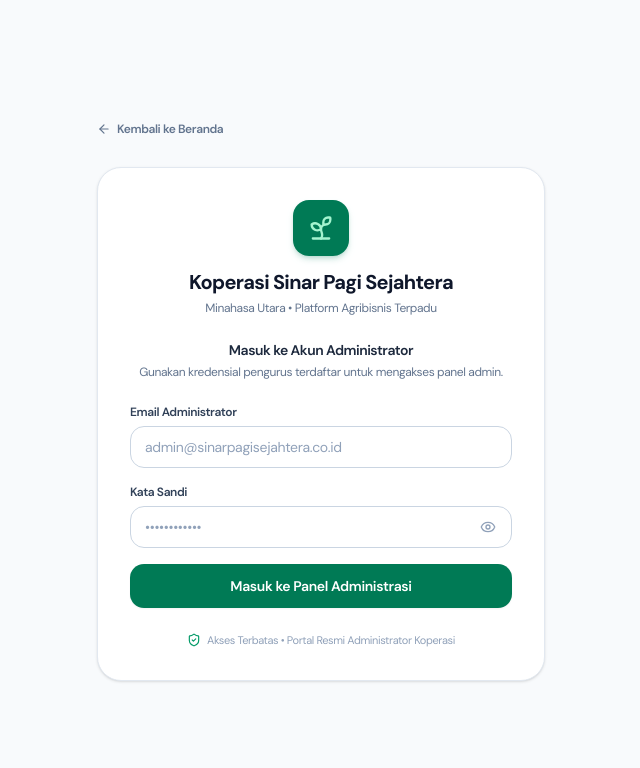
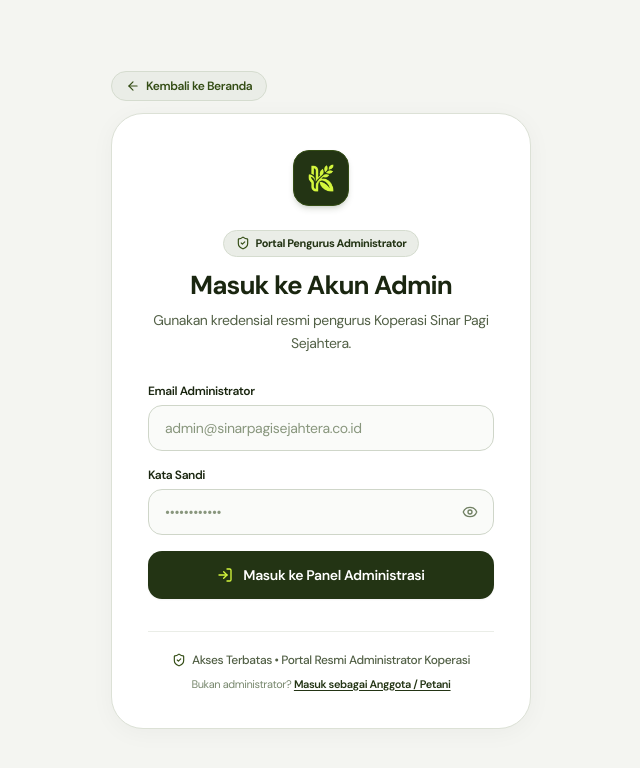
Before and after one commit to nelsaroinsong/Koprasi-Tani, a Next.js app in the folder frontend/: page /admin-koperasi-sinar-pagi-sejahtera in a window 1280 px wide. Shown: the top 768 px of the page, without its empty margins (319-959 px from the left). Built offline with nearby package versions, Linux system fonts and the light colour scheme; no server answers.

Commit message:
feat: add admin portal login page and typescript build info

```diff
--- a/frontend/app/admin-koperasi-sinar-pagi-sejahtera/page.tsx
+++ b/frontend/app/admin-koperasi-sinar-pagi-sejahtera/page.tsx
@@ -9,9 +9,10 @@ import {
   Eye,
   EyeOff,
   ShieldCheck,
-  Sprout,
   AlertCircle,
   Loader2,
+  CheckCircle2,
+  LogIn,
 } from 'lucide-react';
 
 function AdminLoginContent() {
@@ -79,55 +80,64 @@ function AdminLoginContent() {
   };
 
   return (
-    <div className="min-h-screen bg-slate-50 flex flex-col justify-center items-center px-4 py-12">
-      {/* Return to Home link */}
-      <div className="max-w-md w-full mb-6">
+    <div className="min-h-screen bg-[#f4f5f1] flex flex-col justify-center items-center px-4 py-10 sm:py-12 font-sans selection:bg-[#D4F63D] selection:text-slate-950">
+      <div className="max-w-[420px] w-full">
+        {/* Back to Beranda Link (Matching Login User) */}
+        <div className="mb-3">
           <Link
             href="/"
-          className="inline-flex items-center gap-1.5 text-xs font-semibold text-slate-500 hover:text-slate-900 transition"
+            className="inline-flex items-center gap-1.5 text-xs font-semibold text-[#344d15] hover:text-[#233414] px-3.5 py-1.5 rounded-full bg-[#EAEDE7] hover:bg-[#dfe4da] border border-[#d5dccf] transition-colors"
           >
             <ArrowLeft className="w-3.5 h-3.5" />
             <span>Kembali ke Beranda</span>
           </Link>
         </div>
 
-      {/* Main Login Card */}
-      <div className="max-w-md w-full bg-white border border-slate-200 rounded-3xl p-8 shadow-sm">
-        {/* Cooperative Brand Logo */}
-        <div className="flex flex-col items-center text-center mb-6">
-          <div className="w-14 h-14 rounded-2xl bg-emerald-700 flex items-center justify-center text-white mb-3 shadow-md shadow-emerald-700/20">
-            <Sprout className="w-7 h-7 text-emerald-200" />
+        {/* Main Login Card (Matching Login User with 32px Radius & Taste Borders) */}
+        <div className="w-full bg-white border border-[#dce1d6] rounded-[32px] p-7 sm:p-9 shadow-[0_4px_24px_rgba(26,38,16,0.04)]">
+          {/* Top Centered Logo Badge with Dark Forest Green & Lime Emblem matching Login User */}
+          <div className="w-14 h-14 rounded-2xl bg-[#233414] border border-[#344d15] flex items-center justify-center mx-auto mb-6 shadow-md shadow-[#233414]/15">
+            {/* eslint-disable-next-line @next/next/no-img-element */}
+            <img
+              src="/landing/koperasi-logo-lime.png"
+              alt="Logo Koperasi Sinar Pagi Sejahtera"
+              className="w-7 h-7 object-contain"
+            />
           </div>
-          <h1 className="text-xl font-bold text-slate-900">
-            Koperasi Sinar Pagi Sejahtera
+
+          {/* Headline & Subtitle */}
+          <div className="text-center mb-7">
+            <div className="inline-flex items-center gap-1.5 px-3 py-1 rounded-full bg-[#EAEDE7] border border-[#d5dccf] text-[11px] font-bold text-[#233414] mb-3">
+              <ShieldCheck className="w-3.5 h-3.5 text-[#344d15]" />
+              <span>Portal Pengurus Administrator</span>
+            </div>
+            <h1 className="text-2xl sm:text-[26px] font-bold text-[#1a2610] tracking-tight leading-tight">
+              Masuk ke Akun Admin
             </h1>
-          <p className="text-xs text-slate-500 mt-1">
-            Minahasa Utara • Platform Agribisnis Terpadu
+            <p className="text-[13px] sm:text-sm text-[#526046] mt-2 font-normal leading-relaxed">
+              Gunakan kredensial resmi pengurus Koperasi Sinar Pagi Sejahtera.
             </p>
           </div>
 
-        {/* Login Instruction */}
-        <div className="text-center mb-6">
-          <h2 className="text-sm font-semibold text-slate-800">
-            Masuk ke Akun Administrator
-          </h2>
-          <p className="text-xs text-slate-500 mt-1">
-            Gunakan kredensial pengurus terdaftar untuk mengakses panel admin.
+          {/* Error Alert Box (Matching Login User) */}
+          {errorMessage && (
+            <div className="mb-5 p-3.5 rounded-xl bg-[#ffedea] border border-red-200 text-[#831c1e] flex items-start gap-2.5 text-xs animate-in fade-in slide-in-from-top-1 duration-200">
+              <AlertCircle className="w-4 h-4 text-[#c4242a] shrink-0 mt-0.5" />
+              <div>
+                <div className="font-semibold text-[#831c1e] text-[13px]">
+                  Autentikasi Gagal
+                </div>
+                <p className="mt-0.5 text-[#831c1e] leading-relaxed text-xs">
+                  {errorMessage}
                 </p>
               </div>
-
-        {/* Error Alert Box */}
-        {errorMessage && (
-          <div className="mb-5 p-3.5 rounded-2xl bg-red-50 border border-red-200 text-red-700 flex items-start gap-2.5 text-xs animate-in fade-in duration-200">
-            <AlertCircle className="w-4 h-4 text-red-500 shrink-0 mt-0.5" />
-            <span className="leading-snug">{errorMessage}</span>
             </div>
           )}
 
           {/* Login Form */}
           <form onSubmit={handleSubmit} className="space-y-4">
             <div>
-            <label className="block text-xs font-semibold text-slate-700 mb-1.5">
+              <label className="block text-xs font-semibold text-[#1a2610] mb-1.5">
                 Email Administrator
               </label>
               <input
@@ -138,12 +148,12 @@ function AdminLoginContent() {
                 onChange={(e) => setEmail(e.target.value)}
                 placeholder="admin@sinarpagisejahtera.co.id"
                 disabled={isSubmitting || isSuccess}
-              className="w-full px-3.5 py-2.5 rounded-xl border border-slate-300 bg-white text-slate-900 text-sm placeholder-slate-400 focus:outline-none focus:ring-2 focus:ring-emerald-600/20 focus:border-emerald-600 transition disabled:opacity-60"
+                className="w-full px-4 py-2.5 sm:py-3 rounded-xl border border-[#cfd6c9] bg-[#fafbf9] text-[#1a2610] text-[13px] sm:text-sm placeholder:text-[#88967d] focus:bg-white focus:outline-none focus:border-[#233414] focus:ring-2 focus:ring-[#233414]/15 transition-all disabled:opacity-60"
               />
             </div>
 
             <div>
-            <label className="block text-xs font-semibold text-slate-700 mb-1.5">
+              <label className="block text-xs font-semibold text-[#1a2610] mb-1.5">
                 Kata Sandi
               </label>
               <div className="relative flex items-center">
@@ -155,7 +165,7 @@ function AdminLoginContent() {
                   onChange={(e) => setPassword(e.target.value)}
                   placeholder="••••••••••••"
                   disabled={isSubmitting || isSuccess}
-                  className="w-full pl-3.5 pr-11 py-2.5 rounded-xl border border-slate-300 bg-white text-slate-900 text-sm placeholder-slate-400 focus:outline-none focus:ring-2 focus:ring-emerald-600/20 focus:border-emerald-600 transition disabled:opacity-60 [::-ms-reveal]:hidden [::-ms-clear]:hidden"
+                  className="w-full pl-4 pr-11 py-2.5 sm:py-3 rounded-xl border border-[#cfd6c9] bg-[#fafbf9] text-[#1a2610] text-[13px] sm:text-sm placeholder:text-[#88967d] focus:bg-white focus:outline-none focus:border-[#233414] focus:ring-2 focus:ring-[#233414]/15 transition-all disabled:opacity-60 [::-ms-reveal]:hidden [::-ms-clear]:hidden"
                 />
                 <button
                   type="button"
@@ -166,35 +176,54 @@ function AdminLoginContent() {
                     setShowPassword((prev) => !prev);
                   }}
                   title={showPassword ? 'Sembunyikan kata sandi' : 'Tampilkan kata sandi'}
-                  className="absolute right-2.5 p-1.5 rounded-lg text-slate-400 hover:text-slate-700 hover:bg-slate-100 transition cursor-pointer z-20 flex items-center justify-center select-none"
+                  className="absolute right-2.5 p-1.5 rounded-lg text-[#708063] hover:text-[#1a2610] hover:bg-[#EAEDE7] transition cursor-pointer z-20 flex items-center justify-center select-none"
                 >
                   {showPassword ? <EyeOff className="w-4 h-4" /> : <Eye className="w-4 h-4" />}
                 </button>
               </div>
             </div>
 
+            {/* Primary Action Button: Deep Forest Olive Green matching Beranda & Login User */}
             <button
               type="submit"
               disabled={isSubmitting || isSuccess}
-            className="w-full mt-2 flex items-center justify-center gap-2 py-3 px-4 rounded-xl bg-emerald-700 hover:bg-emerald-800 active:bg-emerald-900 text-white font-semibold text-sm shadow-xs transition cursor-pointer disabled:opacity-60"
+              className="w-full mt-2 h-11 sm:h-12 rounded-xl bg-[#233414] hover:bg-[#344d15] active:scale-[0.99] text-white font-semibold text-[13px] sm:text-sm flex items-center justify-center gap-2.5 transition-all duration-150 cursor-pointer shadow-xs disabled:opacity-60"
             >
               {isSubmitting ? (
                 <>
-                <Loader2 className="w-4 h-4 animate-spin text-white" />
-                <span>Memverifikasi...</span>
+                  <Loader2 className="w-4 h-4 animate-spin text-[#D4F63D]" />
+                  <span>Memverifikasi Kredensial...</span>
                 </>
               ) : isSuccess ? (
-              <span>Mengalihkan...</span>
+                <>
+                  <CheckCircle2 className="w-4 h-4 text-[#D4F63D]" />
+                  <span>Mengalihkan ke Panel Admin...</span>
+                </>
               ) : (
+                <>
+                  <LogIn className="w-4 h-4 text-[#D4F63D]" />
                   <span>Masuk ke Panel Administrasi</span>
+                </>
               )}
             </button>
           </form>
 
-        {/* Security badge */}
-        <div className="flex items-center justify-center gap-1.5 mt-6 text-[11px] text-slate-400">
-          <ShieldCheck className="w-3.5 h-3.5 text-emerald-600" />
+          {/* Security Badge / Footer Notice matching Login User */}
+          <div className="mt-8 pt-5 border-t border-[#eaede7] flex flex-col items-center gap-2 text-center">
+            <div className="flex items-center gap-1.5 text-xs text-[#526046] font-medium">
+              <ShieldCheck className="w-3.5 h-3.5 text-[#344d15]" />
               <span>Akses Terbatas • Portal Resmi Administrator Koperasi</span>
+            </div>
+            <p className="text-[11px] text-[#78886e]">
+              Bukan administrator?{' '}
+              <Link
+                href="/login"
+                className="text-[#233414] font-semibold underline underline-offset-2 hover:text-[#344d15]"
+              >
+                Masuk sebagai Anggota / Petani
+              </Link>
+            </p>
+          </div>
         </div>
       </div>
     </div>
@@ -203,7 +232,7 @@ function AdminLoginContent() {
 
 export default function AdminPortalPage() {
   return (
-    <Suspense fallback={<div className="min-h-screen bg-slate-50 flex items-center justify-center" />}>
+    <Suspense fallback={<div className="min-h-screen bg-[#f4f5f1] flex items-center justify-center font-sans" />}>
       <AdminLoginContent />
     </Suspense>
   );
```
Also changed, not shown: 1 other file (tests, documents, lock files or other folders). Lines whose indentation alone changed are shown as unchanged.
